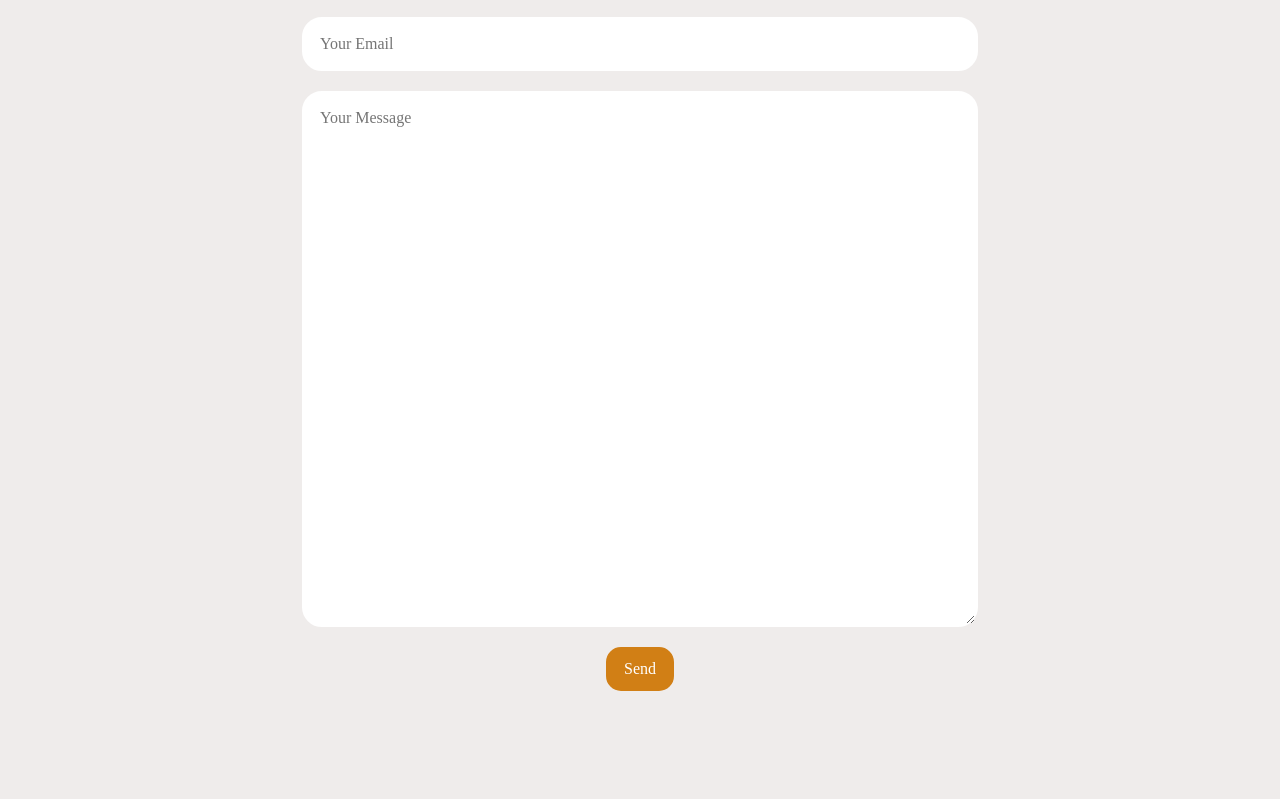
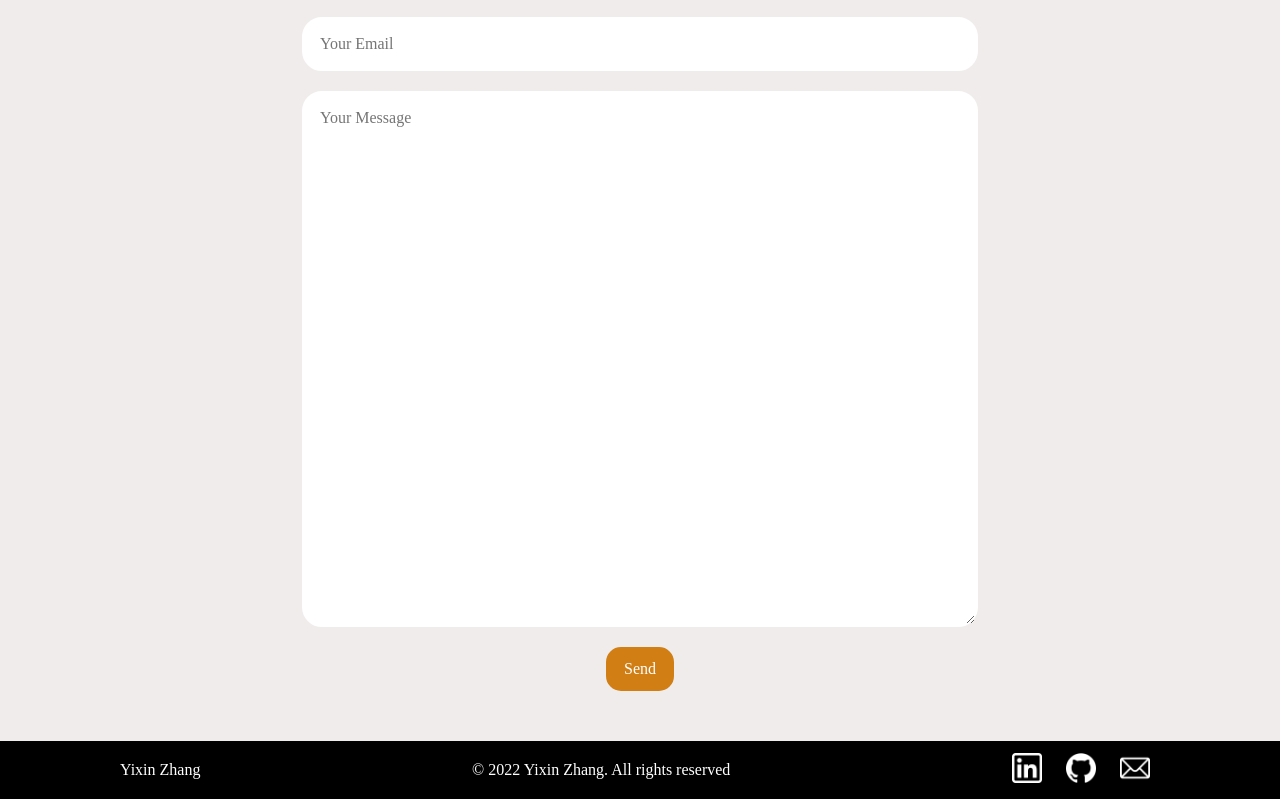
Before and after one commit to Yixin88/Portfolio_Website, a plain HTML site: page contact.html in a window 1280 px wide. Shown: the part 477-1276 px from the top of the page. Before the commit the page ends 1168 px from the top, so only its background shows below. Drawn offline with Linux system fonts and the light colour scheme; a web font is replaced by a local one.

Commit message:
added footer to contact page and changed footer height smaller

```diff
--- a/contact.html
+++ b/contact.html
@@ -46,6 +46,15 @@
             <button id="sendBtn" type="submit">Send</button>
        </form>
     </main>
+    <footer>
+        <span>Yixin Zhang</span>
+        <span class="copyright">© 2022 Yixin Zhang. All rights reserved</span>
+        <div>
+            <a href="https://www.linkedin.com/in/yixin-zhang88/"><img class="footer_icon" src="./assets/linkedin.png" alt="linkedin"></a>
+            <a href="https://github.com/Yixin88"><img class="footer_icon" src="./assets/github.png" alt="github"></a>
+            <a href="mailto:yixin88@hotmail.co.uk"><img class="footer_icon" src="./assets/mail.png" alt="email"></a>
+        </div>
+    </footer>
 
 </body>
 </html>
--- a/style.css
+++ b/style.css
@@ -134,9 +134,10 @@ p {
 footer {
     display: flex;
     justify-content: space-between;
-    padding: 20px 120px;
+    padding: 12px 120px;
     background-color: black;
     color: white;
+    align-items: center;
 }
 
 .footer_icon {
@@ -219,6 +220,7 @@ footer {
     align-items: center;
     flex-direction: column;
     gap: 20px;
+    margin-bottom: 50px;
 }
 
 .contactForm > input, .contactForm > textarea {
```
